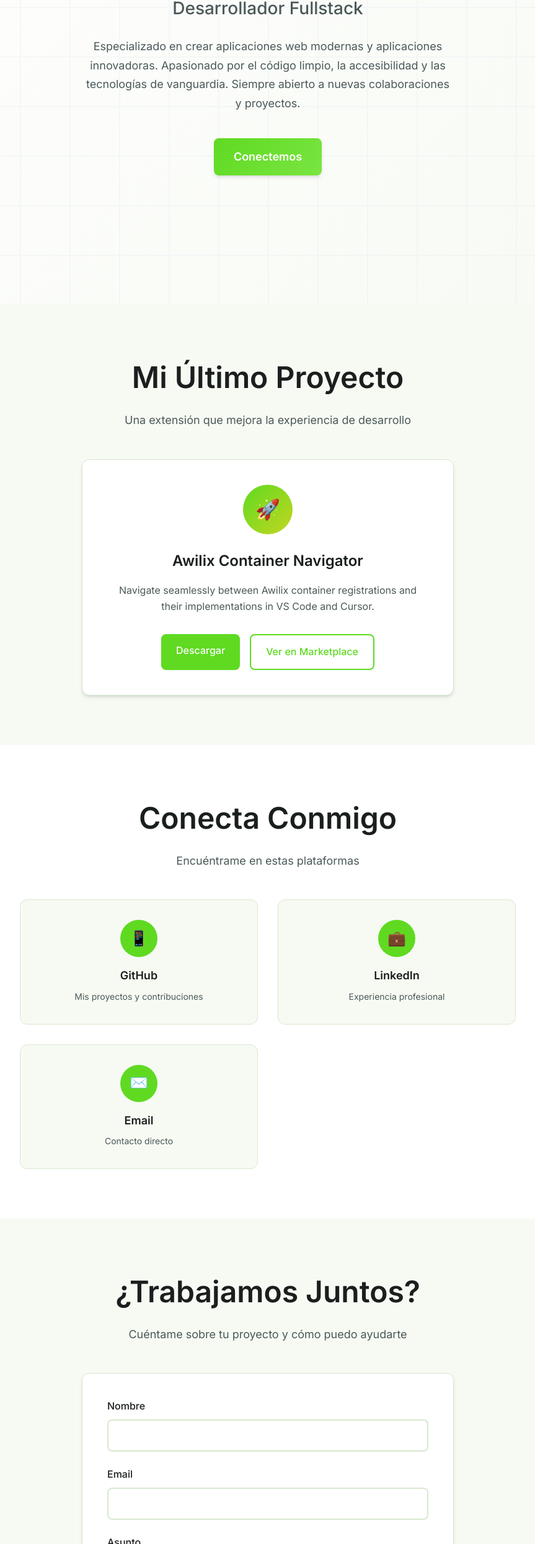
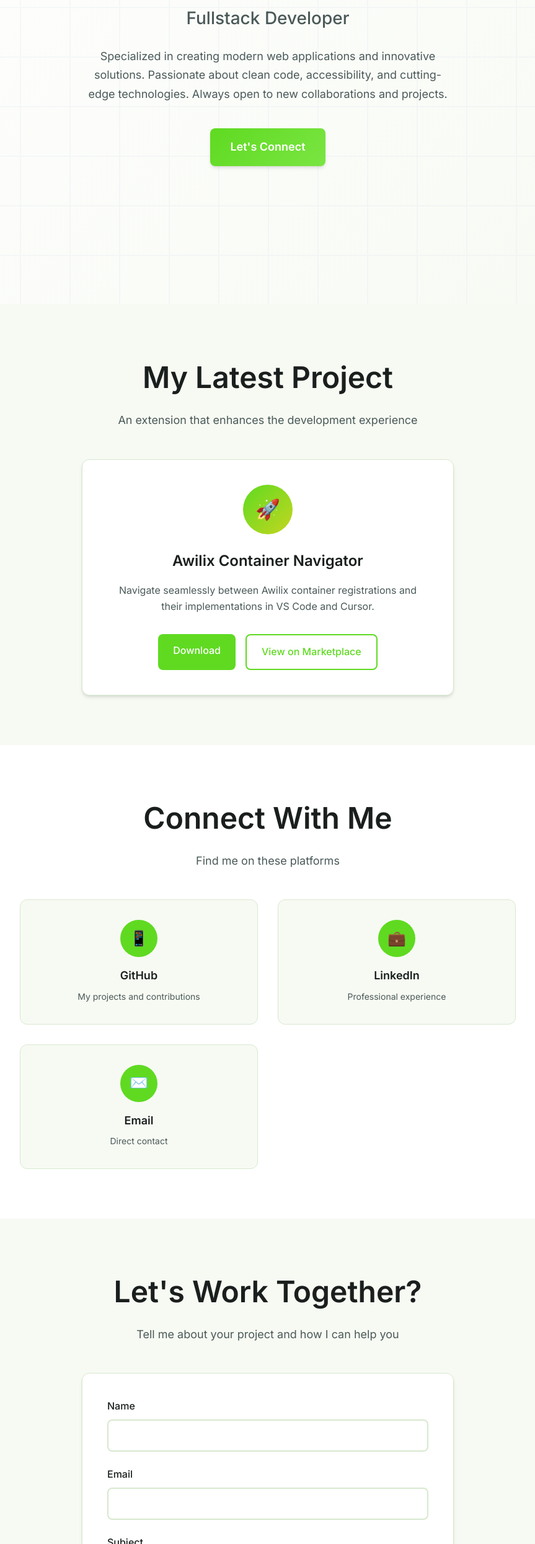
Before and after one commit to aarizkuren/aarizkuren.github.io, a plain HTML site: page index.html in a window 1280 px wide. Shown: the part 309-2800 px from the top of the page at 62% size, without its empty margins (208-1071 px from the left). Drawn offline with Linux system fonts and the light colour scheme.

Commit message:
all to english

```diff
--- a/index.html
+++ b/index.html
@@ -1,10 +1,10 @@
 <!DOCTYPE html>
-<html lang="es">
+<html lang="en">
 <head>
     <meta charset="UTF-8">
     <meta name="viewport" content="width=device-width, initial-scale=1.0">
     <title>Asier Arizkuren - Portfolio</title>
-    <meta name="description" content="Asier Arizkuren - Desarrollador web multidisciplinar especializado en aplicaciones modernas y desarrollo fullstack">
+    <meta name="description" content="Asier Arizkuren - Multidisciplinary web developer specialized in modern applications and fullstack development">
 
     <!-- Google Fonts -->
     <link rel="preconnect" href="https://fonts.googleapis.com">
@@ -12,7 +12,7 @@
     <link href="https://fonts.googleapis.com/css2?family=Inter:wght@300;400;500;600;700&display=swap" rel="stylesheet">
 
     <style>
-        /* Reset y configuración base */
+        /* Reset and base configuration */
         * {
             margin: 0;
             padding: 0;
@@ -20,36 +20,36 @@
         }
 
         :root {
-            /* Colores Primarios - Verde Lima */
+            /* Primary Colors - Lime Green */
             --primary-color: #5fda21;
             --primary-light: #7ae542;
             --primary-dark: #4bb818;
 
-            /* Colores Secundarios - Gris Carbón */
+            /* Secondary Colors - Charcoal Gray */
             --secondary-color: #64748b;
 
-            /* Color de Acento - Amarillo Verdoso */
+            /* Accent Color - Greenish Yellow */
             --accent-color: #c4d620;
 
-            /* Colores de Texto */
+            /* Text Colors */
             --text-primary: #1a1f1e;
             --text-secondary: #4a5958;
             --text-light: #7a8988;
 
-            /* Colores de Fondo */
+            /* Background Colors */
             --bg-primary: #ffffff;
             --bg-secondary: #f7faf3;
             --bg-accent: #eef5e8;
 
-            /* Otros Colores */
+            /* Other Colors */
             --border-color: #d8e8cf;
 
-            /* Sombras */
+            /* Shadows */
             --shadow-sm: 0 1px 2px 0 rgb(0 0 0 / 0.05);
             --shadow-md: 0 4px 6px -1px rgb(0 0 0 / 0.1), 0 2px 4px -2px rgb(0 0 0 / 0.1);
             --shadow-lg: 0 10px 15px -3px rgb(0 0 0 / 0.1), 0 4px 6px -4px rgb(0 0 0 / 0.1);
 
-            /* Diseño */
+            /* Design */
             --border-radius: 8px;
             --border-radius-lg: 12px;
             --transition: all 0.3s ease;
@@ -63,14 +63,14 @@
             overflow-x: hidden;
         }
 
-        /* Contenedor principal */
+        /* Main container */
         .container {
             max-width: 1200px;
             margin: 0 auto;
             padding: 0 1rem;
         }
 
-        /* Sección Hero */
+        /* Hero Section */
         .hero {
             min-height: 100vh;
             display: flex;
@@ -149,7 +149,7 @@
             background: linear-gradient(135deg, var(--primary-dark), var(--primary-color));
         }
 
-        /* Sección de Extensión */
+        /* Extension Section */
         .extension-section {
             padding: 5rem 0;
             background-color: var(--bg-secondary);
@@ -257,7 +257,7 @@
             color: white;
         }
 
-        /* Sección de Enlaces */
+        /* Links Section */
         .links-section {
             padding: 5rem 0;
             background-color: var(--bg-primary);
@@ -313,7 +313,7 @@
             color: var(--text-secondary);
         }
 
-        /* Sección de Contacto */
+        /* Contact Section */
         .contact-section {
             padding: 5rem 0;
             background-color: var(--bg-secondary);
@@ -385,7 +385,7 @@
             transform: translateY(-1px);
         }
 
-        /* Pie de página */
+        /* Footer */
         .footer {
             background-color: var(--text-primary);
             color: white;
@@ -449,7 +449,7 @@
             }
         }
 
-        /* Animaciones suaves */
+        /* Smooth animations */
         @keyframes fadeInUp {
             from {
                 opacity: 0;
@@ -468,7 +468,7 @@
             animation: fadeInUp 0.6s ease-out;
         }
 
-        /* Accesibilidad */
+        /* Accessibility */
         @media (prefers-reduced-motion: reduce) {
             * {
                 animation-duration: 0.01ms !important;
@@ -477,7 +477,7 @@
             }
         }
 
-        /* Focus visible para accesibilidad */
+        /* Focus visible for accessibility */
         .cta-button:focus-visible,
         .btn-primary:focus-visible,
         .btn-secondary:focus-visible,
@@ -489,27 +489,27 @@
     </style>
 </head>
 <body>
-    <!-- SECCIÓN HERO - Información principal -->
+    <!-- HERO SECTION - Main information -->
     <section class="hero">
         <div class="container">
             <div class="hero-content">
                 <h1 class="hero-title">Asier Arizkuren</h1>
-                <h2 class="hero-subtitle">Desarrollador Fullstack</h2>
+                <h2 class="hero-subtitle">Fullstack Developer</h2>
                 <p class="hero-description">
-                    Especializado en crear aplicaciones web modernas y aplicaciones innovadoras.
-                    Apasionado por el código limpio, la accesibilidad y las tecnologías de vanguardia.
-                    Siempre abierto a nuevas colaboraciones y proyectos.
+                    Specialized in creating modern web applications and innovative solutions.
+                    Passionate about clean code, accessibility, and cutting-edge technologies.
+                    Always open to new collaborations and projects.
                 </p>
-                <a href="#contacto" class="cta-button">Conectemos</a>
+                <a href="#contact" class="cta-button">Let's Connect</a>
             </div>
         </div>
     </section>
 
-    <!-- SECCIÓN DE EXTENSIÓN - Destacar tu nueva extensión -->
+    <!-- EXTENSION SECTION - Highlight your new extension -->
     <section class="extension-section" id="extension">
         <div class="container">
-            <h2 class="section-title">Mi Último Proyecto</h2>
-            <p class="section-subtitle">Una extensión que mejora la experiencia de desarrollo</p>
+            <h2 class="section-title">My Latest Project</h2>
+            <p class="section-subtitle">An extension that enhances the development experience</p>
 
             <div class="extension-card">
                 <div class="extension-icon">🚀</div>
@@ -518,58 +518,58 @@
                     Navigate seamlessly between Awilix container registrations and their implementations in VS Code and Cursor.
                 </p>
                 <div class="extension-buttons">
-                    <a href="https://github.com/aarizkuren/awilix-container-navigator/releases/download/v1.0.0/awilix-container-navigator-1.0.0.vsix" class="btn-primary" target="_blank">Descargar</a>
-                    <a href="https://marketplace.visualstudio.com/items?itemName=aarizkuren.awilix-container-navigator" class="btn-secondary" target="_blank">Ver en Marketplace</a>
+                    <a href="https://github.com/aarizkuren/awilix-container-navigator/releases/download/v1.0.0/awilix-container-navigator-1.0.0.vsix" class="btn-primary" target="_blank">Download</a>
+                    <a href="https://marketplace.visualstudio.com/items?itemName=aarizkuren.awilix-container-navigator" class="btn-secondary" target="_blank">View on Marketplace</a>
                 </div>
             </div>
         </div>
     </section>
 
-    <!-- SECCIÓN DE ENLACES - Redes sociales y perfiles -->
-    <section class="links-section" id="enlaces">
+    <!-- LINKS SECTION - Social media and profiles -->
+    <section class="links-section" id="links">
         <div class="container">
-            <h2 class="section-title">Conecta Conmigo</h2>
-            <p class="section-subtitle">Encuéntrame en estas plataformas</p>
+            <h2 class="section-title">Connect With Me</h2>
+            <p class="section-subtitle">Find me on these platforms</p>
 
             <div class="links-grid">
                 <a href="https://github.com/aarizkuren" class="link-card" target="_blank" rel="noopener noreferrer">
                     <div class="link-icon">📱</div>
                     <h3 class="link-title">GitHub</h3>
-                    <p class="link-description">Mis proyectos y contribuciones</p>
+                    <p class="link-description">My projects and contributions</p>
                 </a>
 
                 <a href="https://linkedin.com/in/asier-arizkuren/" class="link-card" target="_blank" rel="noopener noreferrer">
                     <div class="link-icon">💼</div>
                     <h3 class="link-title">LinkedIn</h3>
-                    <p class="link-description">Experiencia profesional</p>
+                    <p class="link-description">Professional experience</p>
                 </a>
 
                 <a href="mailto:hello@arizkuren.net" class="link-card">
                     <div class="link-icon">✉️</div>
                     <h3 class="link-title">Email</h3>
-                    <p class="link-description">Contacto directo</p>
+                    <p class="link-description">Direct contact</p>
                 </a>
 
                 <!--<a href="#" class="link-card" target="_blank" rel="noopener noreferrer">
                     <div class="link-icon">🌐</div>
                     <h3 class="link-title">Portfolio</h3>
-                    <p class="link-description">Más proyectos</p>
+                    <p class="link-description">More projects</p>
                 </a>-->
             </div>
         </div>
     </section>
 
-    <!-- SECCIÓN DE CONTACTO - Formulario para mensajes -->
-    <section class="contact-section" id="contacto">
+    <!-- CONTACT SECTION - Message form -->
+    <section class="contact-section" id="contact">
         <div class="container">
-            <h2 class="section-title">¿Trabajamos Juntos?</h2>
-            <p class="section-subtitle">Cuéntame sobre tu proyecto y cómo puedo ayudarte</p>
+            <h2 class="section-title">Let's Work Together?</h2>
+            <p class="section-subtitle">Tell me about your project and how I can help you</p>
 
             <div class="contact-content">
                 <form class="contact-form" action="https://formspree.io/f/xeorknzn" method="POST">
                     <div class="form-group">
-                        <label for="nombre" class="form-label">Nombre</label>
-                        <input type="text" id="nombre" name="nombre" class="form-input" required>
+                        <label for="name" class="form-label">Name</label>
+                        <input type="text" id="name" name="name" class="form-input" required>
                     </div>
 
                     <div class="form-group">
@@ -578,38 +578,38 @@
                     </div>
 
                     <div class="form-group">
-                        <label for="asunto" class="form-label">Asunto</label>
-                        <input type="text" id="asunto" name="asunto" class="form-input" required>
+                        <label for="subject" class="form-label">Subject</label>
+                        <input type="text" id="subject" name="subject" class="form-input" required>
                     </div>
 
                     <div class="form-group">
-                        <label for="mensaje" class="form-label">Mensaje</label>
-                        <textarea id="mensaje" name="mensaje" class="form-textarea" required></textarea>
+                        <label for="message" class="form-label">Message</label>
+                        <textarea id="message" name="message" class="form-textarea" required></textarea>
                     </div>
 
-                    <button type="submit" class="form-submit">Enviar Mensaje</button>
+                    <button type="submit" class="form-submit">Send Message</button>
                 </form>
             </div>
         </div>
     </section>
 
-    <!-- PIE DE PÁGINA - Derechos y año -->
+    <!-- FOOTER - Copyright and year -->
     <footer class="footer">
         <div class="container">
             <div class="footer-content">
-                <p>&copy; 2025 Asier Arizkuren. Todos los derechos reservados.</p>
-                <p>Desarrollado con ❤️ para la comunidad</p>
+                <p>&copy; 2025 Asier Arizkuren. All rights reserved.</p>
+                <p>Developed with ❤️ for the community</p>
             </div>
         </div>
     </footer>
 
     <!--
-    SCRIPTS FUTUROS (opcional):
-    Aquí puedes agregar JavaScript cuando lo necesites:
-    - Validación de formularios
-    - Animaciones avanzadas
+    FUTURE SCRIPTS (optional):
+    Here you can add JavaScript when needed:
+    - Form validation
+    - Advanced animations
     - Analytics
-    - Funcionalidades interactivas
+    - Interactive features
     -->
 </body>
 </html>
```
